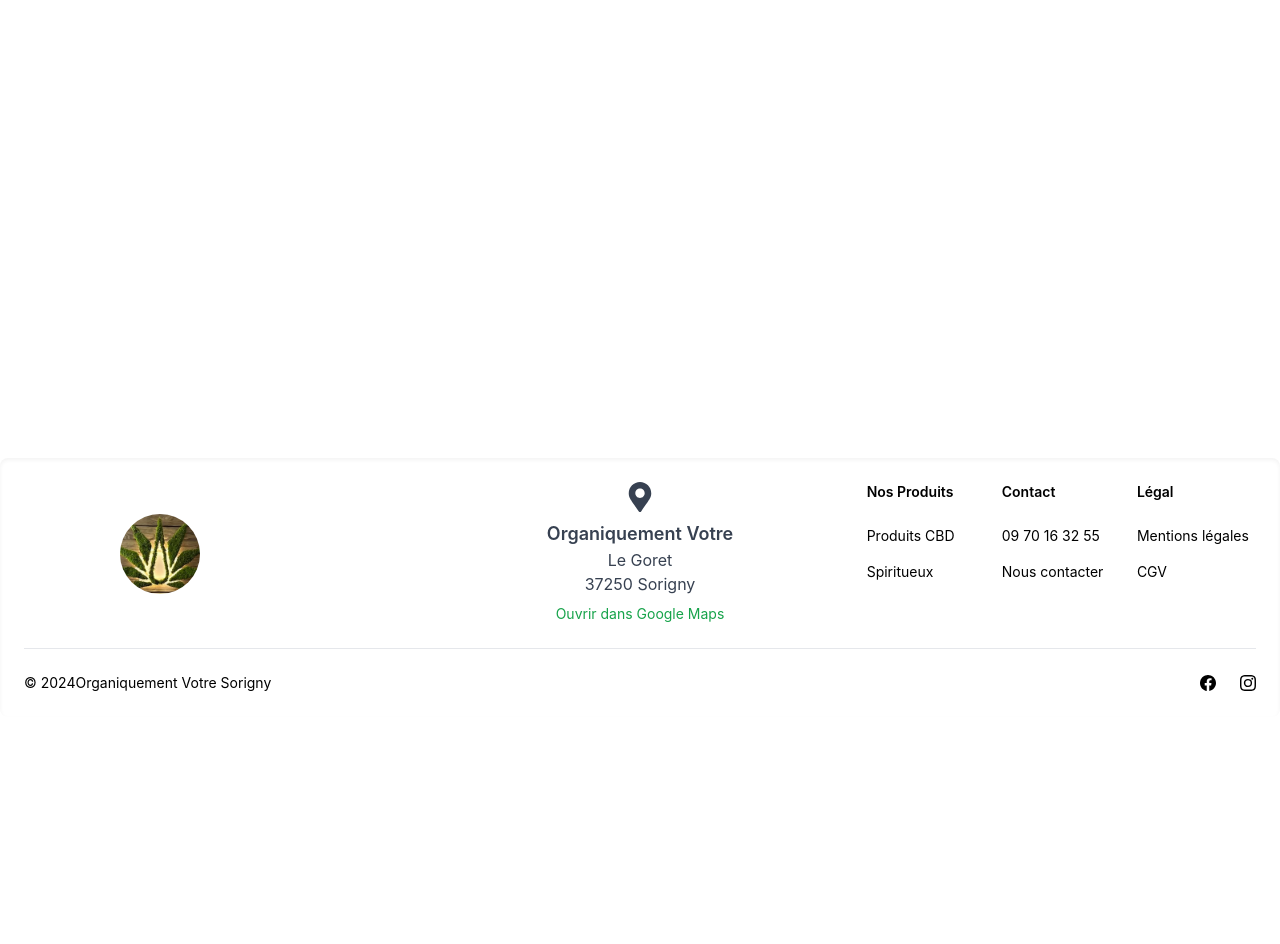
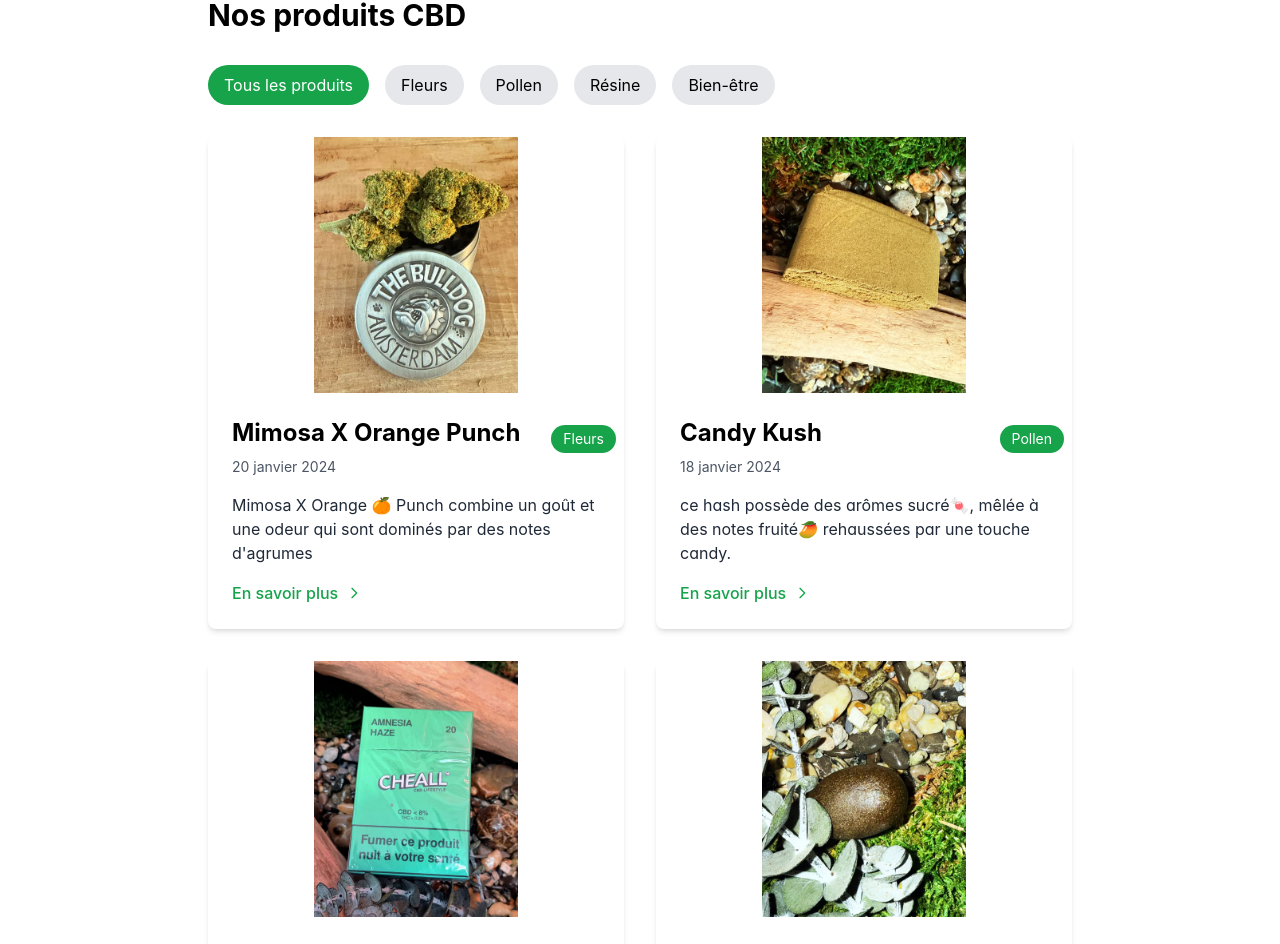
Before and after one commit to organiquement-votre/Sorigny, a React (Create React App) app: page /Organiquement-Votre-Sorigny/CBD in a window 1280 px wide. Shown: the part 83-1027 px from the top of the page. Before the commit the page ends 800 px from the top, so only its background shows below. Built offline with nearby package versions, Linux system fonts and the light colour scheme; no server answers.

Commit message:
tentative de déploiement

```diff
--- a/package.json
+++ b/package.json
@@ -1,4 +1,5 @@
 {
+  "homepage": "https://damien-cuvillier.github.io/Organiquement-Votre-Sorigny/",
   "name": "organiquement-votre-sorigny",
   "version": "0.1.0",
   "private": true,
@@ -20,6 +21,8 @@
   "scripts": {
     "start": "react-scripts start",
     "build": "react-scripts build",
+    "predeploy": "npm run build",
+    "deploy": "gh-pages -d build",
     "test": "react-scripts test",
     "eject": "react-scripts eject"
   },
@@ -40,5 +43,8 @@
       "last 1 firefox version",
       "last 1 safari version"
     ]
+  },
+  "devDependencies": {
+    "gh-pages": "^6.3.0"
   }
 }
--- a/src/App.js
+++ b/src/App.js
@@ -10,7 +10,7 @@ import CGV from './Composants/CGV.js';
 import MentionsLegales from './Composants/MentionsLegales.js';
 function App() {
   return (
-    <Router>
+    <Router basename='/Organiquement-Votre-Sorigny'>
       <div className="flex flex-col min-h-screen">
         <Navbar />
         <main className="flex-grow">
--- a/src/Composants/Footer.js
+++ b/src/Composants/Footer.js
@@ -13,7 +13,7 @@ export function FooterComponent() {
             <Footer.Brand
               as={Link}
               to="/"
-              src="/images/Logo.jpg"
+              src={`${process.env.PUBLIC_URL}/images/Logo.jpg`}
               alt="Organiquement Votre Sorigny Logo"
               name="Organiquement Votre Sorigny"
               className="flex items-center"
--- a/src/Composants/Home.js
+++ b/src/Composants/Home.js
@@ -5,15 +5,15 @@ import Carousel from './Carousel.js';
 const Home = () => {
   const slides = [
     {
-      image: '/images/Magasin.jpg',
+      image: process.env.PUBLIC_URL + '/images/Magasin.jpg',
       title: 'Organiquement Votre Sorigny',
       description: 'Lieu Dit "Le Goret", Sorigny, 09 70 16 32 55'
     },
     {
-      image: '/images/Spritiueux.jpg',
+      image: process.env.PUBLIC_URL +'/images/Spritiueux.jpg',
     },
     {
-      image: '/images/Cosmétiques.jpg',
+      image: process.env.PUBLIC_URL +'/images/Cosmétiques.jpg',
     }
   ];
 
--- a/src/Composants/header.js
+++ b/src/Composants/header.js
@@ -22,7 +22,7 @@ function Header() {
                     className="relative"
                 >
                     <img
-                        src="/images/Logo.jpg"
+                        src={`${process.env.PUBLIC_URL}/images/Logo.jpg`}
                         alt="Organiquement Votre Sorigny"
                         className="h-8 w-8 rounded-full object-cover hover:opacity-80 transition-opacity"
                     />
--- a/src/Composants/nouveauxCBD.js
+++ b/src/Composants/nouveauxCBD.js
@@ -9,7 +9,7 @@ export const postsCBD = [
       <br><br/>
       ✨𝚂𝚎́𝚛𝚒𝚎 𝚝𝚛𝚎̀𝚜 𝚕𝚒𝚖𝚒𝚝𝚎́𝚎💥.
     `,
-    image: "/images/Mimosa.jpg",
+    image: process.env.PUBLIC_URL+"/images/Mimosa.jpg",
     date: "2024-01-20",
     category: "Fleurs",
     price: 10
@@ -25,7 +25,7 @@ export const postsCBD = [
       <strong>Bienfaits :</strong><br>
       Soulage les tensions musculaires et favorise la relaxation.
     `,
-    image: "/images/CandyKush.jpg",
+    image: process.env.PUBLIC_URL+"/images/CandyKush.jpg",
     date: "2024-01-18",
     category: "Pollen",
     price: 10
@@ -46,7 +46,7 @@ export const postsCBD = [
       <strong>Bienfaits :</strong><br>
       Soulage les tensions musculaires et favorise la relaxation.
     `,
-    image: "/images/Cigarettes.jpg",
+    image: process.env.PUBLIC_URL+"/images/Cigarettes.jpg",
     date: "2024-01-20",
     category: "Fleurs",
     price: ""
@@ -64,7 +64,7 @@ export const postsCBD = [
       <strong>Bienfaits :</strong><br>
       Soulage les tensions musculaires et favorise la relaxation.
     `,
-    image: "/images/Charras.jpg",
+    image: process.env.PUBLIC_URL +"/images/Charras.jpg",
     date: "2024-01-18",
     category: "Résine",
     price : 10
@@ -80,7 +80,7 @@ export const postsCBD = [
       <br><br/>Concentrée en CBD, notre huile de massage vous apaise et détend votre corps. Issu de la plante de chanvre (cannabis), le CBD, également appelé cannabidiol, est reconnu pour ses nombreux bienfaits relaxants.
       Son délicat parfum d’agrumes et de menthe poivrée vous plongera dans un moment de bien-être et de relaxation.
     `,
-    image: "/images/huile-massage-cbd.webp",
+    image: process.env.PUBLIC_URL+"/images/huile-massage-cbd.webp",
     date: "2024-01-18",
     category: "Bien-être"
   },
--- a/src/Composants/nouveauxRhums.js
+++ b/src/Composants/nouveauxRhums.js
@@ -9,7 +9,7 @@ export const postsRhums = [
           <br><br/>
           40% d'alcool, 70cl, rhum ambré
         `,
-        image: "/images/Canerock.webp",
+        image: process.env.PUBLIC_URL+"/images/Canerock.webp",
         date: "2024-01-20",
         category: "Rhum",
         price: 40
@@ -24,7 +24,7 @@ export const postsRhums = [
           <br><br/>
           45% d'alcool, 70cl
         `,
-      image: "/images/Nikka.png",
+      image: process.env.PUBLIC_URL+"/images/Nikka.png",
       date: "2024-01-18",
       category: "Whisky",
       price: 70
@@ -40,7 +40,7 @@ export const postsRhums = [
           <br><br/>
           26% d'alcool, 70cl
         `,
-        image: "/images/JusDor.jpg",
+        image: process.env.PUBLIC_URL+"/images/JusDor.jpg",
         date: "2024-01-18",
         category: "Rhum Arrangé",
         price:40
```
Also changed, not shown: 2 other files (tests, documents, lock files or other folders).
